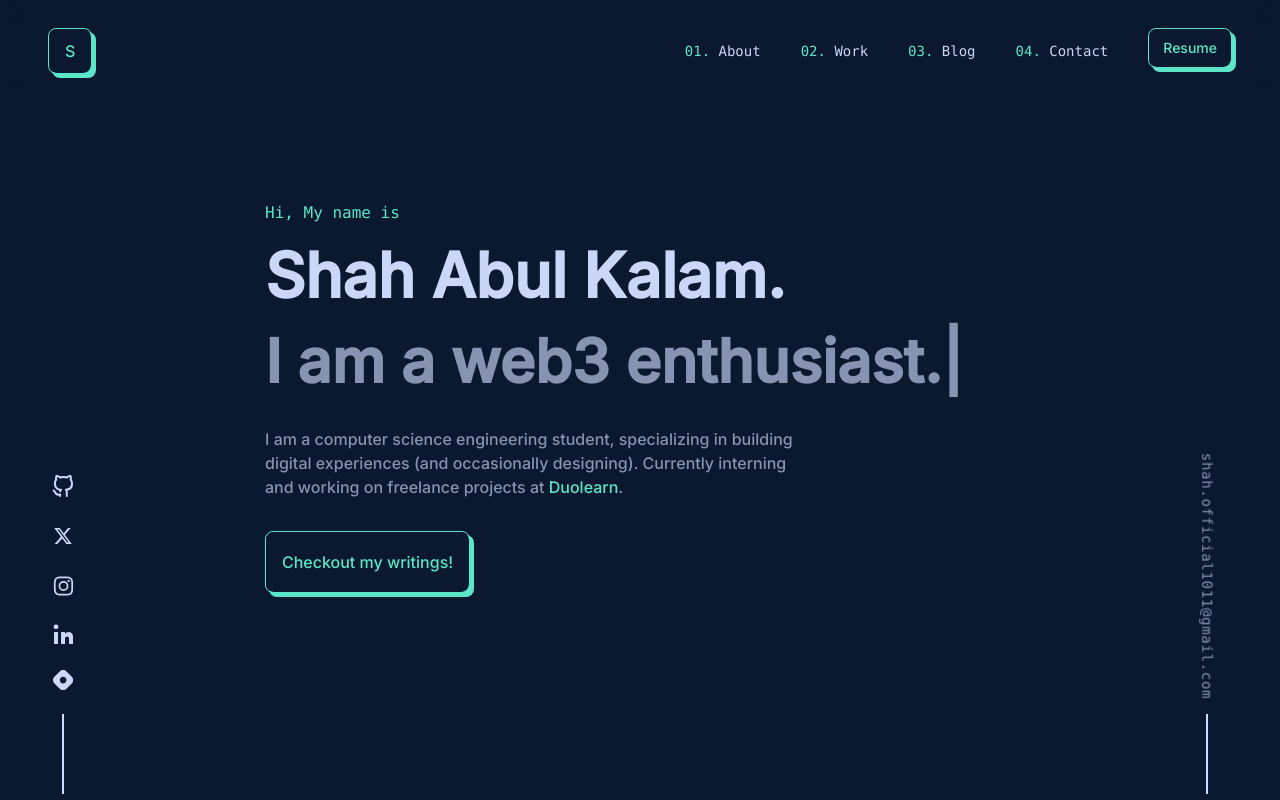
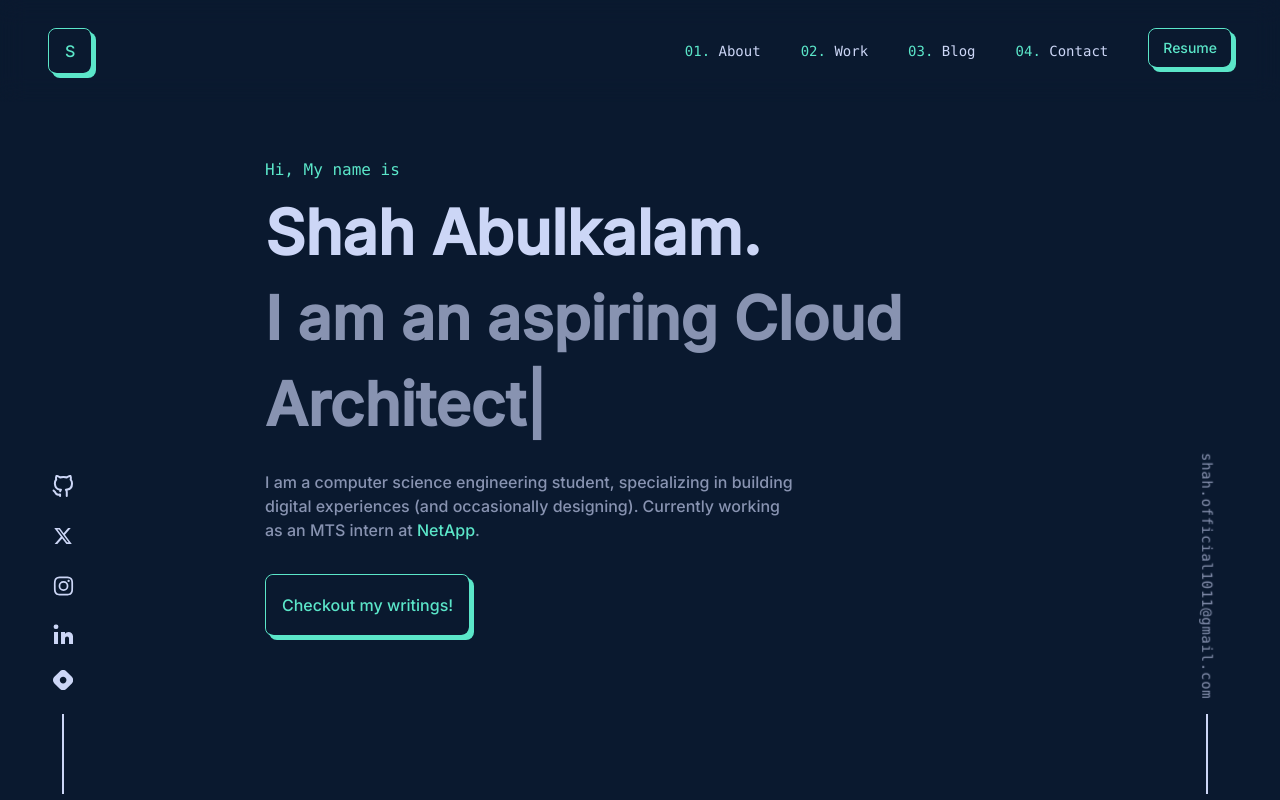
Before and after one commit to Shah1011/Portfolio-V1, a Next.js app: page / in a window 1280 px wide. Shown: the top 800 px of the page. Built offline with nearby package versions, Linux system fonts and the light colour scheme; a web font is replaced by a local one.

Commit message:
Data Update

```diff
--- a/src/components/Hero.jsx
+++ b/src/components/Hero.jsx
@@ -39,12 +39,12 @@ const Hero = () => {
 
         <AnimatedSection delay={1.2}>
           <div className='text-primary2 font-pop font-[650] text-[62px] leading-snug max-lg:text-[52px] max-sm:text-[32px]'>
-            <h1>Shah Abul Kalam.</h1>
+            <h1>Shah Abulkalam.</h1>
             <TypeAnimation
               sequence={[
                 'I build things for the Web.',
                 2000,
-                'I am a web3 enthusiast.',
+                'I am an aspiring Cloud Architect',
                 2000,
                 'And I like coffee ;)',
                 2000,
@@ -60,9 +60,9 @@ const Hero = () => {
         <AnimatedSection delay={1.4}>
           <p className='text-primary3 w-[33rem] max-sm:w-[17rem] font-normal text-[16px] mt-6 max-sm:mt-2 max-sm:text-[18px]'>
             I am a computer science engineering student, specializing in building digital experiences (and occasionally designing).
-            Currently interning and working on freelance projects at{' '}
-            <a href='https://duolearn.tech' target='_blank' className='text-primary1 '>
-              <span>Duolearn</span>
+            Currently working as an MTS intern at {' '}
+            <a href='https://www.netapp.com/' target='_blank' className='text-primary1 '>
+              <span>NetApp</span>
             </a>
             .
           </p>
--- a/src/components/Navbar.jsx
+++ b/src/components/Navbar.jsx
@@ -130,7 +130,7 @@ const closeMenu = () => {
 
                 <MotionDiv delay={0.5}>
                     <SpecialButton
-                        href="https://drive.google.com/file/d/152tF-c-1d_pfSy-OOCF2DXIfo8h1fPp_/view?usp=sharing"
+                        href={pdfPath}
                         buttonText="Resume"
                         padding='px-3.5 py-2.5'
                         className="text-[14px]"
@@ -139,7 +139,7 @@ const closeMenu = () => {
 
             </div>
         </div>
-        <div className="flex items-center justify-between  md:hidden">
+        <div className="flex items-center justify-between md:hidden">
                 <div>
                     <a href='/' className="relative inline-block text-md group">
                         <span className="relative z-10 block px-4 py-3 overflow-hidden font-medium leading-tight text-primary1 transition-colors duration-300 ease-out border-[1px] border-primary1 rounded-lg group-hover:text-primary2">
```
